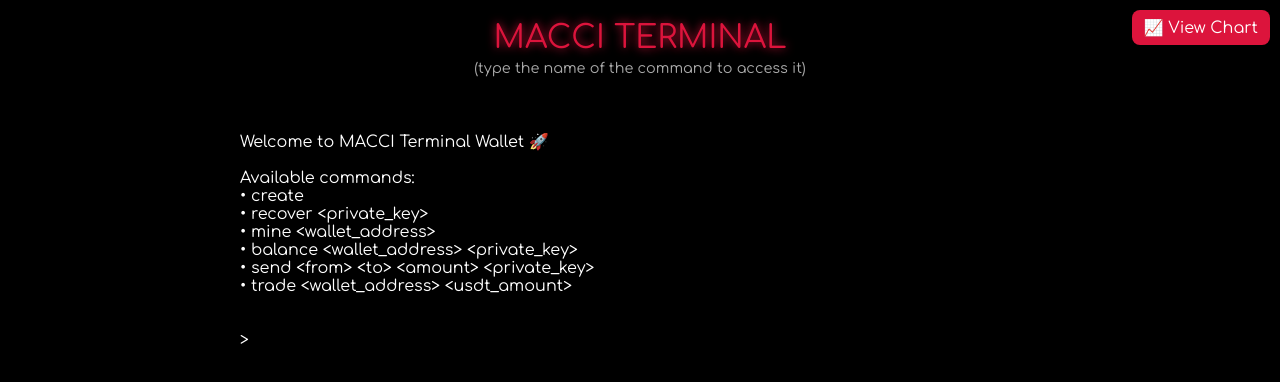
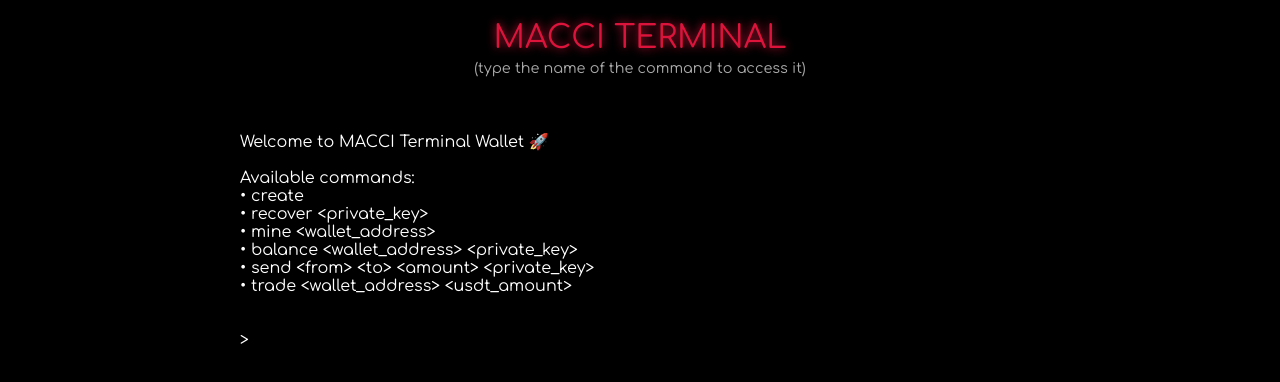
Before and after one commit to Zelticu/MacciWallet-Webpage, a plain HTML site: page index.html in a window 1280 px wide. Drawn offline with Linux system fonts and the light colour scheme.

Commit message:
Update index.html

```diff
--- a/index.html
+++ b/index.html
@@ -1,6 +1,3 @@
-<a href="chart.html" target="_blank" style="position: absolute; top: 10px; right: 10px; padding: 8px 12px; background-color: crimson; color: white; border-radius: 8px; font-family: Comfortaa; text-decoration: none;">
-  📈 View Chart
-</a>
 
 <!DOCTYPE html>
 <html>
```
